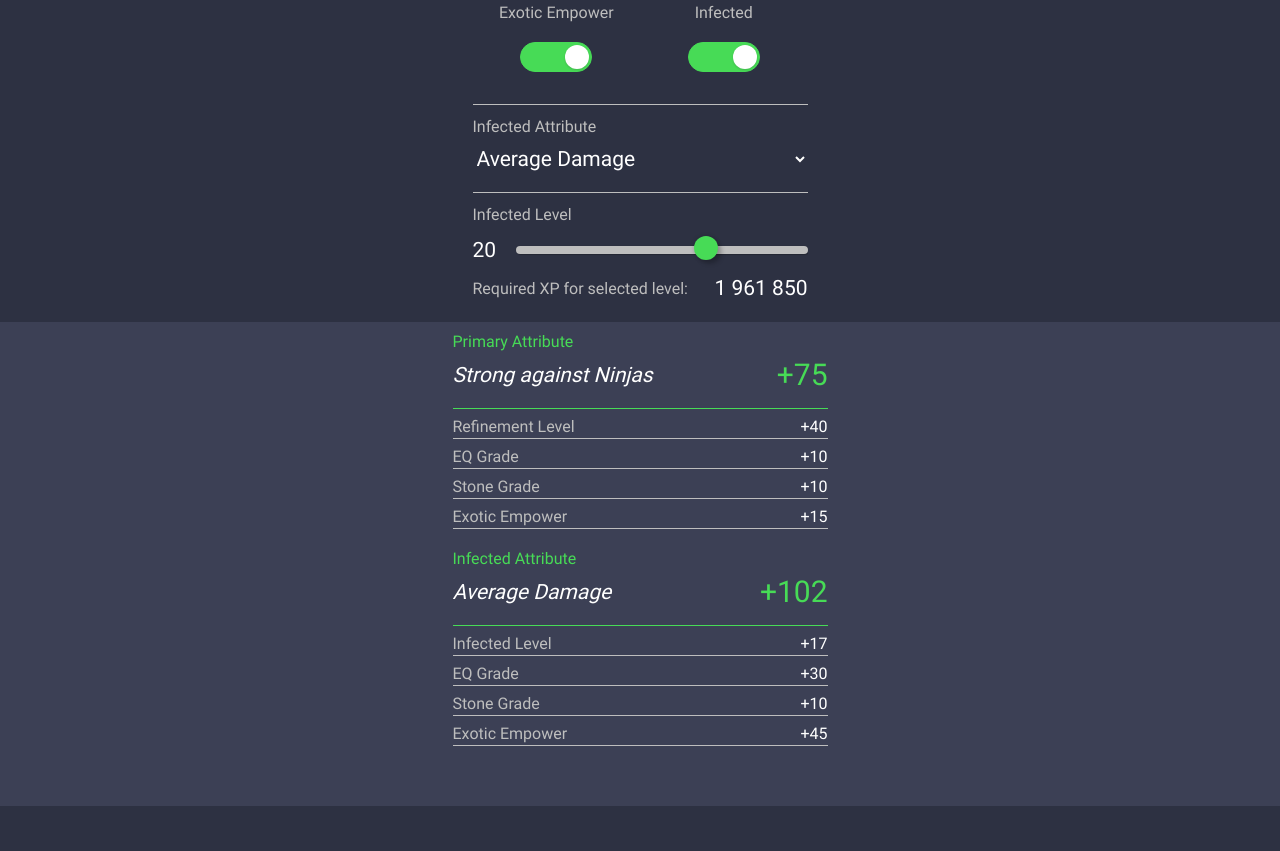
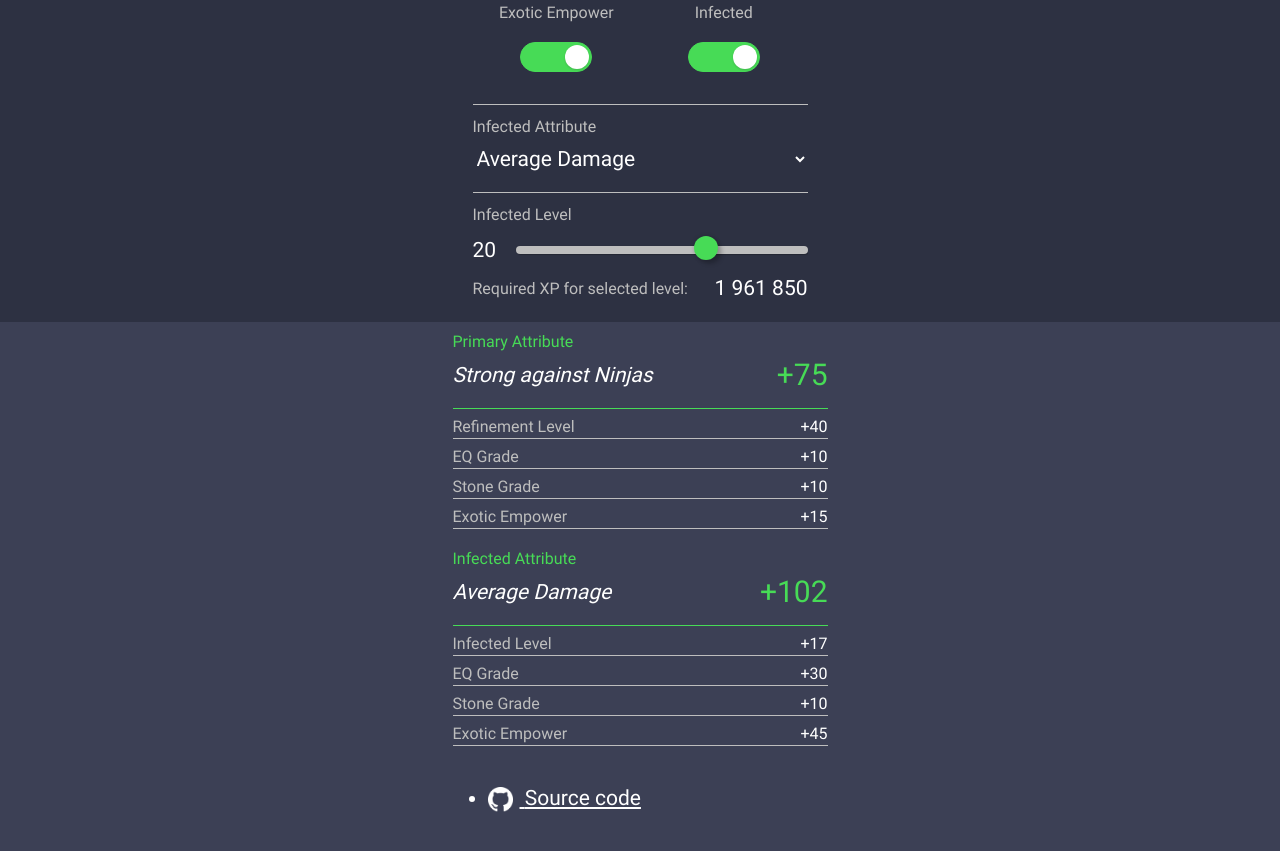
Before and after one commit to petrstepvn/cw2-stone-calculator, a website built with webpack: page src/index.html in a window 1280 px wide. Shown: the part 509-1360 px from the top of the page. Before the commit the page ends 1315 px from the top, so only its background shows below. Built offline with nearby package versions, Linux system fonts and the light colour scheme.

Commit message:
finishing touches

```diff
--- a/config/webpack.common.js
+++ b/config/webpack.common.js
@@ -2,7 +2,7 @@ const path = require('path');
 const HtmlWebpackPlugin = require('html-webpack-plugin');
 
 module.exports = {
-  entry: ['./src/index.js', './src/scss/main.scss'],
+	entry: ['./src', './src/scss/main.scss'],
 	output: {
 		filename: 'bundle.js',
 		// One folder up
@@ -14,4 +14,24 @@ module.exports = {
 			title: 'CW2 Stone Calculator',
 		}),
 	],
+	module: {
+		rules: [
+			{
+				test: /\.html$/i,
+				use: ['html-loader'],
+			},
+			{
+				test: /\.(png|jpe?g|gif)$/i,
+				use: [
+					{
+						loader: 'file-loader',
+						options: {
+              name: '[name].[ext]',
+							outputPath: 'images',
+						},
+					},
+				],
+			},
+		],
+	},
 };
--- a/config/webpack.prod.js
+++ b/config/webpack.prod.js
@@ -16,7 +16,7 @@ module.exports = merge(common, {
       {
         test: /\.s[ac]ss$/i,
         use: [
-          // Creates `style` nodes from JS strings
+          // Generates CSS file from JS strings
           MiniCssExtractPlugin.loader,
           // Translates CSS into CommonJS
           'css-loader',
--- a/package.json
+++ b/package.json
@@ -12,6 +12,8 @@
   "devDependencies": {
     "clean-webpack-plugin": "^3.0.0",
     "css-loader": "^3.6.0",
+    "file-loader": "^6.0.0",
+    "html-loader": "^1.1.0",
     "html-webpack-plugin": "^4.3.0",
     "mini-css-extract-plugin": "^0.9.0",
     "sass": "^1.26.10",
--- a/src/index.html
+++ b/src/index.html
@@ -1,9 +1,11 @@
 <!DOCTYPE html>
 <html lang="en">
+
 <head>
   <meta charset="UTF-8" />
   <meta name="viewport" content="width=device-width, initial-scale=1.0" />
 </head>
+
 <body>
   <h1 class="header">CW2 Stone Calculator</h1>
   <main>
@@ -13,13 +15,7 @@
           <label>EQ Type</label>
           <div class="eqType-wrapper">
             <div class="radio-wrapper">
-              <input
-              name="eqType"
-              type="radio"
-              id="eqTypeWeapon"
-              value="eqTypeWeapon"
-              checked
-              />
+              <input name="eqType" type="radio" id="eqTypeWeapon" value="eqTypeWeapon" checked />
               <label for="eqTypeWeapon">Weapon</label>
             </div>
             <div class="radio-wrapper">
@@ -45,13 +41,7 @@
           <label for="refinementLevel">Refinement Level</label>
           <div class="level-wrapper">
             <input type="number" id="refinementLevel" value="12" />
-          <input
-            type="range"
-            id="refinementLevelSlider"
-            min="0"
-            max="12"
-            value="12"
-            />
+            <input type="range" id="refinementLevelSlider" min="0" max="12" value="12" />
           </div>
           <span class="refinementLevelNote">Refinement Level can be changed only when Stone Grade is Normal</span>
         </div>
@@ -82,13 +72,7 @@
             <label for="infectedLevel">Infected Level</label>
             <div class="level-wrapper">
               <input type="number" id="infectedLevel" value="20" />
-          <input
-          type="range"
-          id="infectedLevelSlider"
-          min="0"
-          max="30"
-          value="20"
-          />
+              <input type="range" id="infectedLevelSlider" min="0" max="30" value="20" />
             </div>
             <div class="infectedLevel-wrapper2">
               <p class="infectedLevelSmall-text">Required XP for selected level:</p>
@@ -110,19 +94,19 @@
           </div>
           <div class="detail-wrapper">
             <div class="detail-title">Refinement Level</div>
-            <div class="detail-value" id="PrimaryRefinementLevel" >30</div>
+            <div class="detail-value" id="PrimaryRefinementLevel">30</div>
           </div>
           <div class="detail-wrapper">
             <div class="detail-title">EQ Grade</div>
-            <div class="detail-value" id="PrimaryEqGrade" >30</div>
+            <div class="detail-value" id="PrimaryEqGrade">30</div>
           </div>
           <div class="detail-wrapper">
-            <div class="detail-title" >Stone Grade</div>
-            <div class="detail-value" id="PrimaryStoneGrade" >30</div>
+            <div class="detail-title">Stone Grade</div>
+            <div class="detail-value" id="PrimaryStoneGrade">30</div>
           </div>
           <div class="detail-wrapper">
-            <div class="detail-title" >Exotic Empower</div>
-            <div class="detail-value" id="PrimaryEmpower" >30</div>
+            <div class="detail-title">Exotic Empower</div>
+            <div class="detail-value" id="PrimaryEmpower">30</div>
           </div>
         </div>
         <div class="result-outer-wrapper collapsible">
@@ -142,16 +126,27 @@
             <div class="detail-value" id="SecondaryEqGrade"></div>
           </div>
           <div class="detail-wrapper">
-            <div class="detail-title" >Stone Grade</div>
+            <div class="detail-title">Stone Grade</div>
             <div class="detail-value" id="SecondaryStoneGrade"></div>
           </div>
           <div class="detail-wrapper">
-            <div class="detail-title" >Exotic Empower</div>
+            <div class="detail-title">Exotic Empower</div>
             <div class="detail-value" id="SecondaryEmpower"></div>
           </div>
         </div>
+        <div class="links">
+          <ul>
+            <li>
+              <a href="https://github.com/petrstepvn/cw2-stone-calculator" target="_blank" rel="noopener nofollow">
+                <img src="./images/iconmonstr-github-1-32.png" alt="github">
+                <span>Source code</span>
+              </a>
+            </li>
+          </ul>
+        </div>
+      </div>
     </section>
-    </div>
   </main>
 </body>
+
 </html>
--- a/src/scss/main.scss
+++ b/src/scss/main.scss
@@ -109,7 +109,7 @@ section {
 .section-result-content-wrapper {
   width: v.$width-result;
   margin: auto;
-  padding-bottom: 5rem;
+  padding-bottom: 7rem;
 }
 
 .infectedLevel-wrapper2 {
@@ -226,3 +226,25 @@ label {
   transition:height 0.2s ease-out;
   height:auto;
 }
+
+.links {
+  margin-top: 40px;
+  & ul {
+    padding-left: 35px;
+  }
+  & li {
+    height: 25px;
+  }
+  & a {
+    color: white;
+    height: 25px;
+    &:hover {
+      color: darken(white, 25);
+    }
+  }
+  & img {
+    height: 100%;
+    padding-right: .7rem;
+    vertical-align: middle;
+  }
+}
```
Also changed, not shown: config/webpack.dev.js (indentation only), src/images/iconmonstr-github-1-32.png (added), 1 other file. Lines whose indentation alone changed are shown as unchanged.
